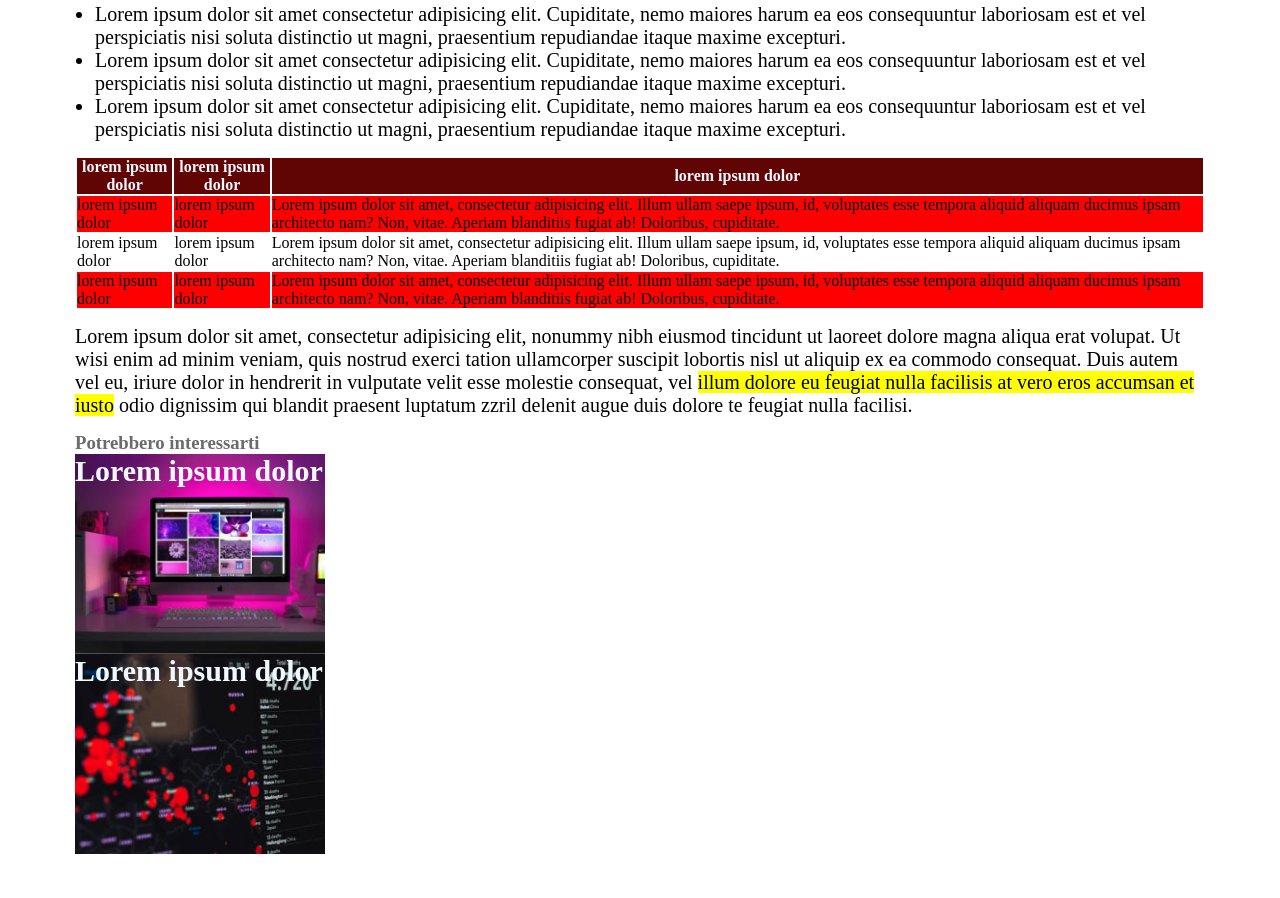
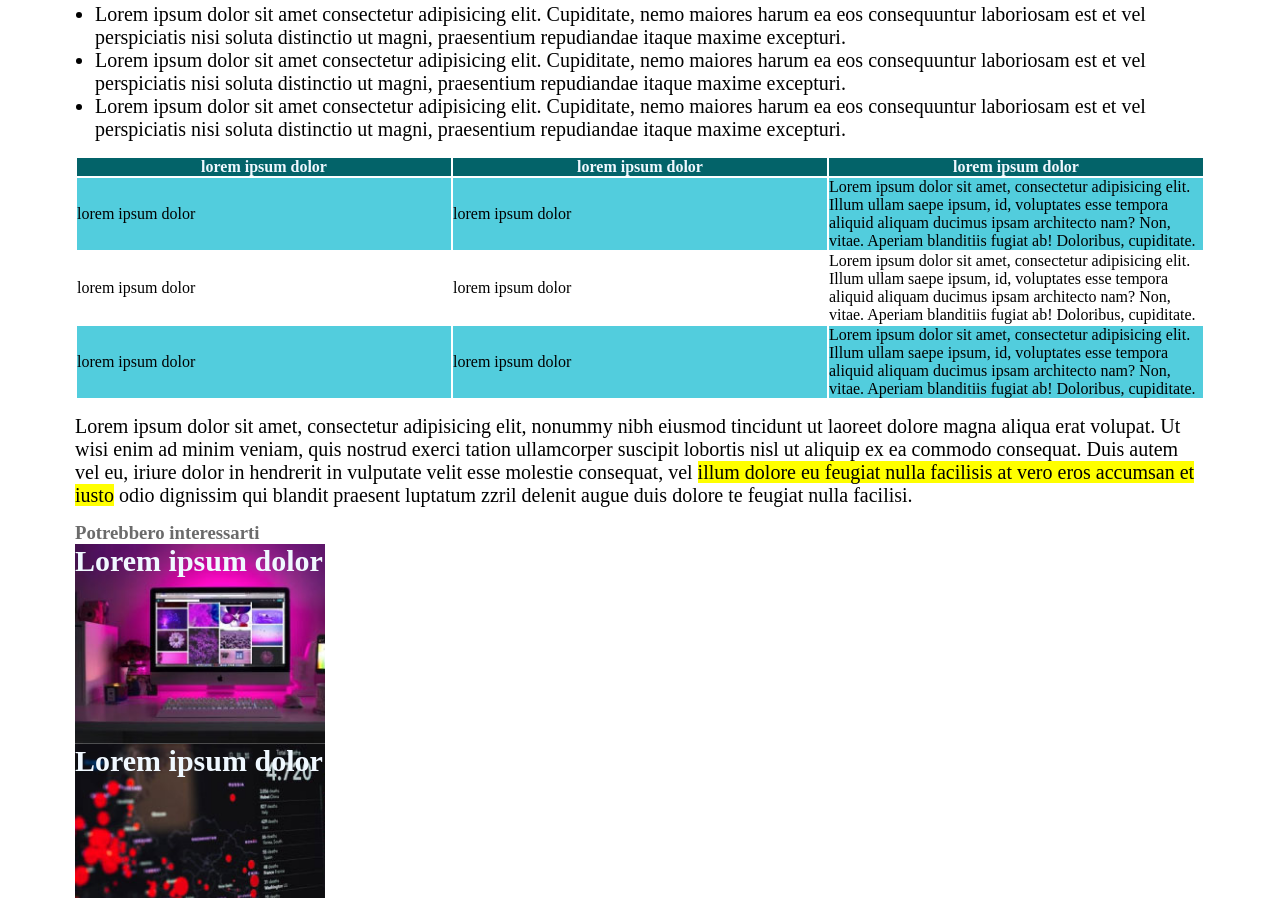
Before and after one commit to Mustaaaaa/html-css-booleaner, a plain HTML site: page index.html in a window 1280 px wide. Shown: the part 1095-1993 px from the top of the page. Before the commit the page ends 1949 px from the top, so only its background shows below. Drawn offline with Linux system fonts and the light colour scheme.

Commit message:
ADD:FINE PT2

```diff
--- a/css/style.css
+++ b/css/style.css
@@ -9,7 +9,7 @@
     background-repeat: repeat;
     background-size: 200px 100px;
     height: 75px;
-    background-color: rgb(97, 4, 4);
+    background-color: rgb(3, 99, 105);
 }
 .logo{
     max-width: 150px;
@@ -45,11 +45,14 @@ main{
     border: 0;
 
 }
+th{
+    width: 33%;
+}
 .blue-table{
-    background-color: rgb(255, 0, 0);
+    background-color: rgb(82, 205, 221);
 }
 .dark-blue-table{
-    background-color: rgb(97, 4, 4);
+    background-color: rgb(3, 99, 105);
 }
 .foto{
     width: 250px;
```
